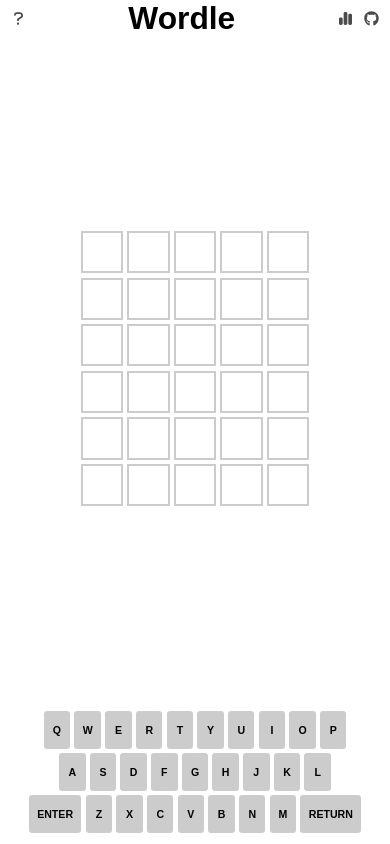
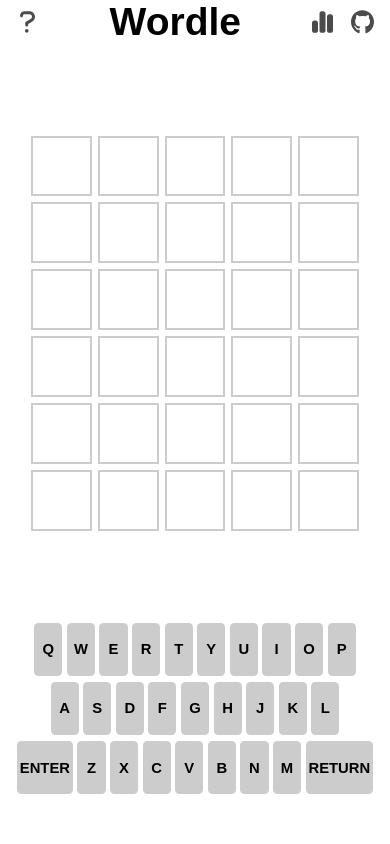
Before and after one commit to elquespera/wordle, a website built with webpack: page src/template.html in a window 390 px wide. Built offline with nearby package versions, Linux system fonts and the light colour scheme.

Commit message:
fix: mobile scaling issues

```diff
--- a/src/styles/main.scss
+++ b/src/styles/main.scss
@@ -6,8 +6,8 @@
 $overlay: rgba(255, 255, 255, 0.6);
 
 $not-present-backgroud: rgb(120, 124, 126);
-$present-background: rgb(201, 207, 50);
-$unique-background: green;
+$present-background: #c9b458;
+$unique-background: #6aaa64;
 $active-color: #FFF;
 $current-letter-border: rgb(135, 138, 140);
 
@@ -19,7 +19,6 @@
 $key-background: #CCC;
 $key-active-background: #999;
 $key-hover-background: #DDD;
-
 
 *, body {
     margin: 0px;
@@ -36,13 +35,13 @@
     flex-flow: column nowrap;
     align-items: center;
     justify-content: space-between;
+    font-size: 16px;
     min-height: 100vh;
-    font-size: 16px;
 
     .icon-btn {
         cursor: pointer;
-        width: 1.5em;
-        height: 1.5em;
+        min-width: 1.5em;
+        min-height: 1.5em;
         background-repeat: no-repeat;
         background-position: center;
         background-size: contain;
@@ -74,7 +73,7 @@
                 background-image: url('../assets/github.svg');
             }
         }
-        h3 {
+        h1 {
             font-size: 3em;
         }
     }
@@ -210,6 +209,7 @@
             border-radius: 0.2em;
             z-index: 10;
             margin-top: 120vh;
+            overflow-y: auto;
             opacity: 0;
             transition: margin-top 0.2s ease-in-out,
                         opacity 0.2s ease-in-out;
@@ -305,7 +305,36 @@
         overflow-x: hidden;
     }
     .container {
-        font-size: calc(2px + 2.2vw)
+        .keyboard {
+            font-size: 3.8vw;
+            .row {
+                gap: 0.3em;
+                .key {
+                    min-width: 1.9em;
+                    padding: 0.2em;
+                }
+            }
+        }
     }
+}
 
+@media screen and (max-width: 400px) {
+    .container > .puzzle {
+        font-size: 3.9vw;
+        margin: 0px;
+    }
+    .container {
+        min-height: 95vh;
+        nav {
+            .menu .icon-btn {
+                font-size: 4vw;
+            }
+            h1 {
+                font-size: 10vw;
+            }
+        }
+        .keyboard {
+            margin: 0px 0px 0.5em;
+        }
+    }
 }
--- a/src/template.html
+++ b/src/template.html
@@ -13,7 +13,7 @@
                 <div class="icon-btn help-btn">
                 </div>
             </div>
-            <h3><%= htmlWebpackPlugin.options.title %></h3>
+            <h1><%= htmlWebpackPlugin.options.title %></h1>
             <div class="menu">
                 <div class="icon-btn stats-btn">
                 </div>
```
